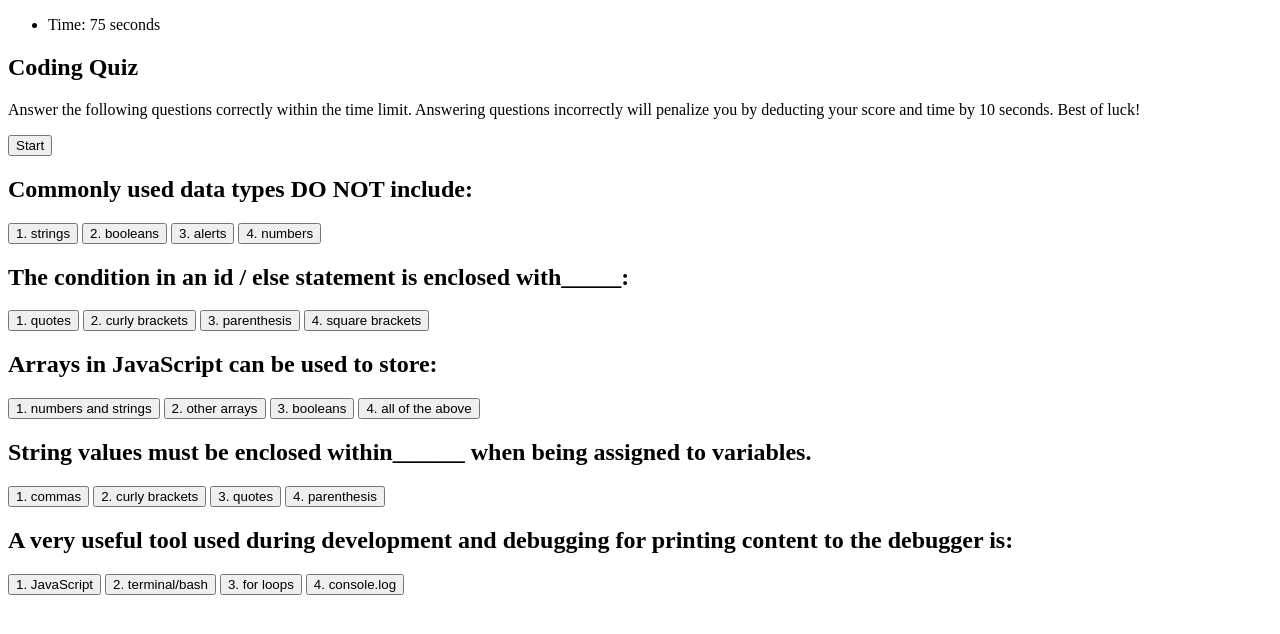
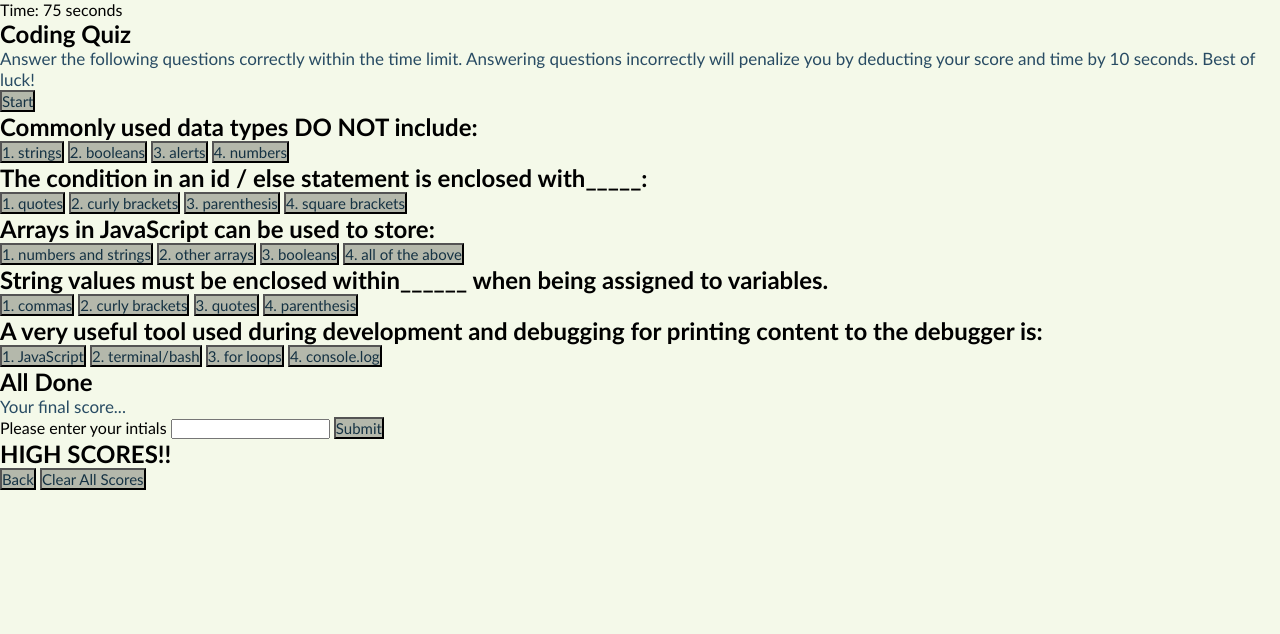
Before and after one commit to CoulsonP/JavaScript-Test, a plain HTML site: page index.html in a window 1280 px wide. Drawn offline with Linux system fonts and the light colour scheme.

Commit message:
gave everything ids or classes. fisnihed what will be the final page. added some styling

```diff
--- a/assets/css/style.css
+++ b/assets/css/style.css
@@ -0,0 +1,22 @@
+* {
+    margin: 0;
+    padding: 0;
+    box-sizing: border-box;
+    font-family: 'Gill Sans', 'Gill Sans MT', Calibri, 'Trebuchet MS', sans-serif;
+}
+
+body {
+    background-color: #F4F9E9;
+}
+
+p {
+    color: #284B63;
+    font-size: 17px;
+}
+
+button {
+    outline: none;
+    background-color: #B4B8AB;
+    color: #153243;
+    font-size: 15px;
+}
--- a/index.html
+++ b/index.html
@@ -4,17 +4,15 @@
     <meta charset="UTF-8" />
     <meta http-equiv="X-UA-Compatible" content="IE=edge" />
     <meta name="viewport" content="width=device-width, initial-scale=1.0" />
+    <!-- Link to CSS in assets -->
     <link rel="stylesheet" href="assets/css/style.css" />
-    <link rel="stylesheet" href="assets/js/script.js" />
     <title>Coding Quiz Challenege 4</title>
   </head>
   <!--Timer is in the header at the top of the start page  -->
   <body>
     <header>
       <ul>
-            <li class="time">
-                Time: 75 seconds
-            </li>
+        <li class="time">Time: 75 seconds</li>
       </ul>
     </header>
     <section id="boxes">
@@ -23,9 +21,9 @@
         <h1>Coding Quiz</h1>
         <!-- Text Shown on first page with intro -->
         <p>
-      Answer the following questions correctly within the time limit. Answering
-      questions incorrectly will penalize you by deducting your score and time
-      by 10 seconds. Best of luck!
+          Answer the following questions correctly within the time limit.
+          Answering questions incorrectly will penalize you by deducting your
+          score and time by 10 seconds. Best of luck!
         </p>
         <button class="start">Start</button>
       </div>
@@ -64,7 +62,10 @@
 
       <div id="quest4" class="question">
         <!-- question #4 -->
-<h2>String values must be enclosed within______ when being assigned to variables.</h2>
+        <h2>
+          String values must be enclosed within______ when being assigned to
+          variables.
+        </h2>
         <button>1. commas</button>
         <button>2. curly brackets</button>
         <!-- correct answer -->
@@ -75,7 +76,10 @@
 
       <div id="quest5" class="question">
         <!-- question #5 -->
-<h2>A very useful tool used during development and debugging for printing content to the debugger is:</h2>
+        <h2>
+          A very useful tool used during development and debugging for printing
+          content to the debugger is:
+        </h2>
         <button>1. JavaScript</button>
         <button>2. terminal/bash</button>
         <button>3. for loops</button>
@@ -83,37 +87,24 @@
         <button class="answer5">4. console.log</button>
         <h3 id="feedback5"></h3>
       </div>
-
-
-
-
-
-
-
-
-
-
-
-
-
-
-
-
-
-
-
-
-
-
-
-
-
-
-
-
-
-
-
+      <!-- last page after questions! -->
+      <div id="last">
+        <h2>All Done</h2>
+        <!-- Final score here -->
+        <p id="your_score">Your final score...</p>
+        <!-- enter initials here -->
+        <label for="intials">Please enter your intials</label>
+        <input type="text" name="intials" id="intials" required>
+        <button id="submit">Submit</button>
+      </div>
+      <!-- page with previous high scores -->
+      <div class="scores">
+        <h2>HIGH SCORES!!</h2>
+        <!-- back button to restart game -->
+        <button id="back">Back</button>
+        <!-- clear button to erase previous scores -->
+        <button id="clear">Clear All Scores</button>
+      </div>
     </section>
   </body>
 </html>
```
Lines whose indentation alone changed are shown as unchanged.
